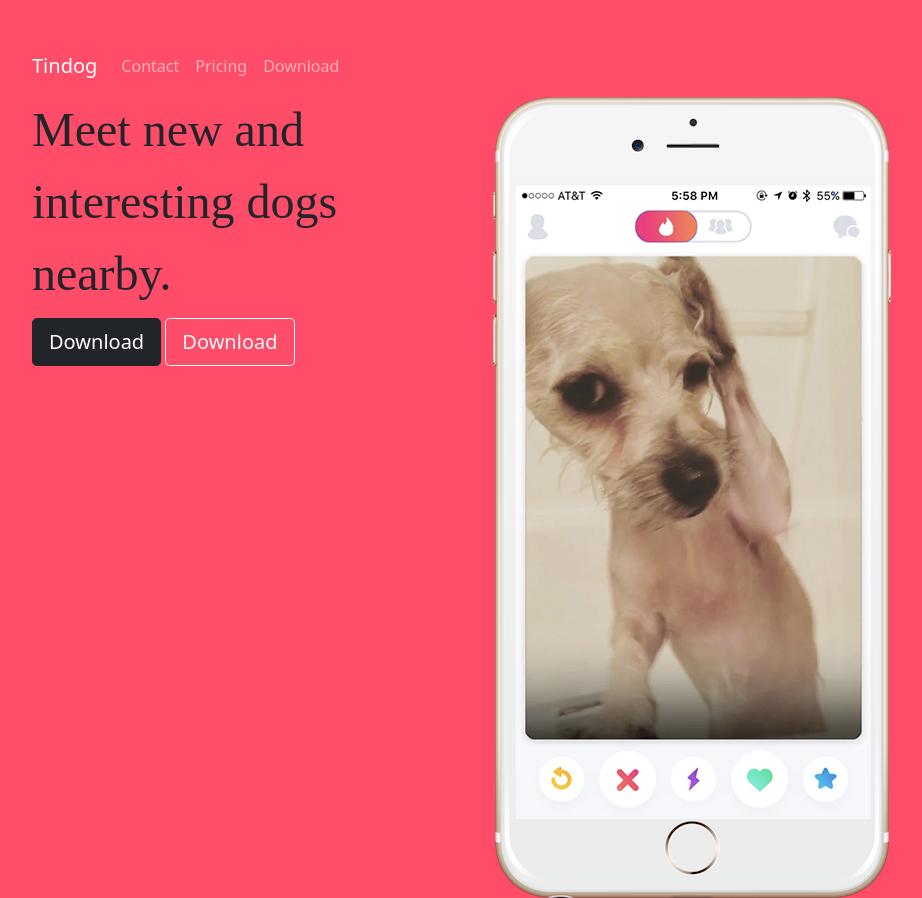
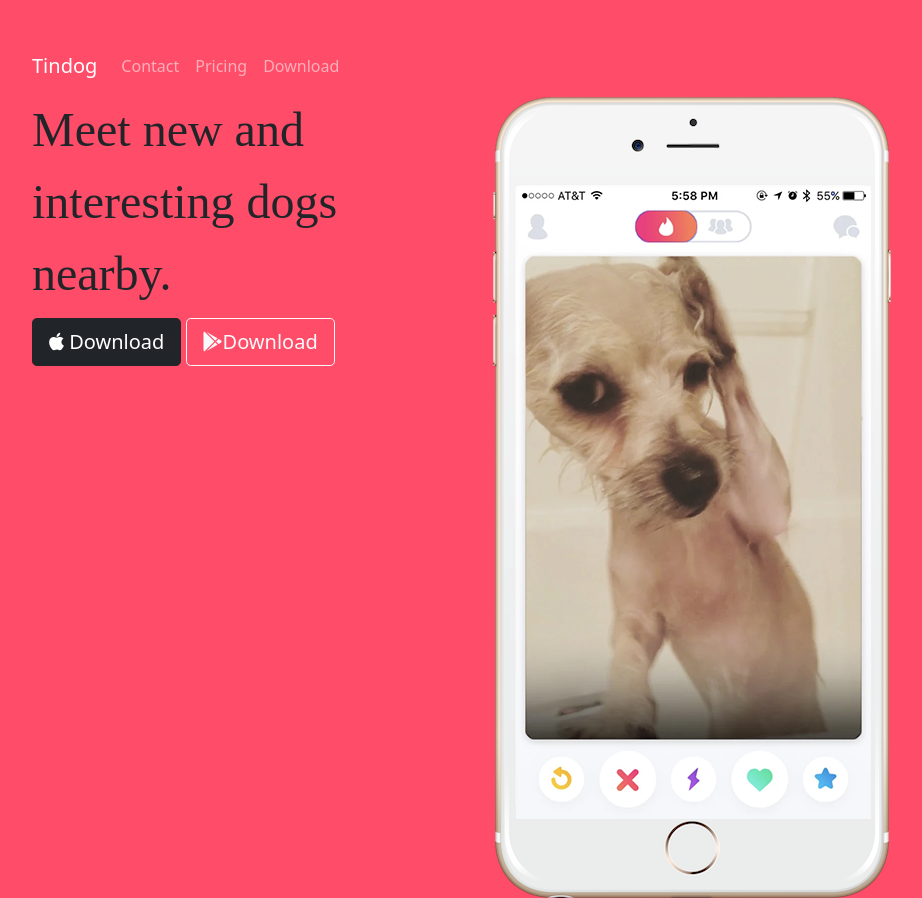
Before and after one commit to finnbett/tindog, a plain HTML site: page index.html in a window 1280 px wide. Shown: the top 898 px of the page, without its empty margins (160-1082 px from the left). Drawn offline with nearby package versions, Linux system fonts and the light colour scheme; a web font is replaced by a local one.

Commit message:
changed button styling

```diff
--- a/index.html
+++ b/index.html
@@ -12,8 +12,7 @@
   <link rel="preconnect" href="https://fonts.gstatic.com" crossorigin>
   <link href="https://fonts.googleapis.com/css2?family=Goldman&family=Montserrat:wght@100&family=Ubuntu:wght@300&display=swap" rel="stylesheet">
   <link rel="stylesheet" href="css/styles.css">
-
-
+  <script src="https://kit.fontawesome.com/142a7d352d.js" crossorigin="anonymous"></script>
 
 </head>
 
@@ -48,8 +47,8 @@
 
           <div class="col-lg-6">
             <h1 class="heading">Meet new and interesting dogs nearby.</h1>
-            <button type="button" class="btn btn-dark btn-lg">Download</button>
-            <button type="button" class= "btn btn-outline-light btn-lg">Download</button>
+            <button type="button" class="btn btn-dark btn-lg"><i class="fa-brands fa-apple"></i> Download</button>
+            <button type="button" class= "btn btn-outline-light btn-lg"><i class="fa-brands fa-google-play"></i>Download</button>
           </div>
           <div class="col-lg-6">
             <img src="images/iphone6.png" alt="iphone-mockup">
```
Also changed, not shown: 2 other files.
